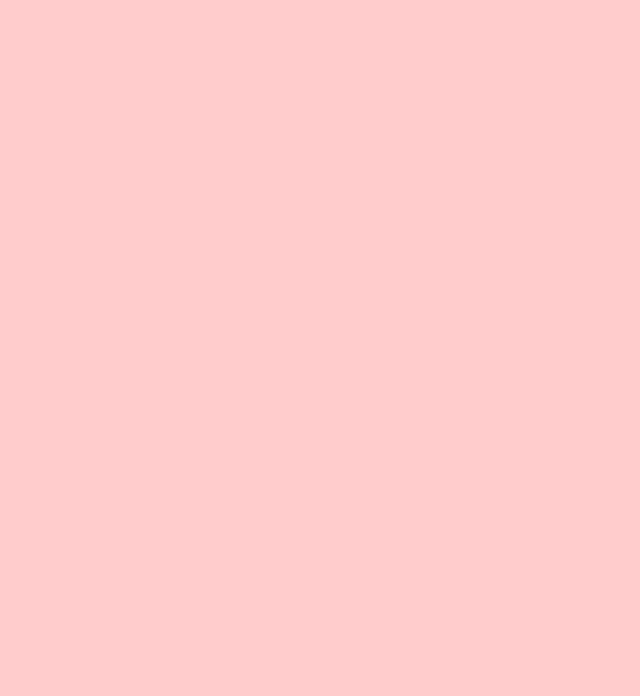
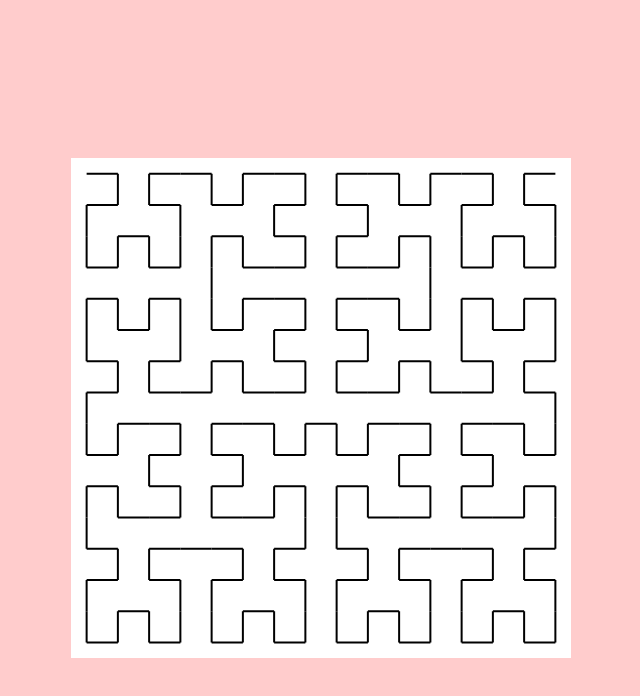
Before and after one commit to jonathan-potter/hilbert-curve, a website built with webpack: page index.html in a window 1280 px wide. Shown: the whole page, without its empty margins (327-967 px from the left). Built offline with nearby package versions, Linux system fonts and the light colour scheme; files whose address does not match are found by name.

Commit message:
basic functionality

```diff
--- a/css/app.scss
+++ b/css/app.scss
@@ -1,5 +1,19 @@
 $reddish-color: #fcc;
+
+html, body {
+  width: 100%;
+  height: 100%;
+}
 
 body {
   background: $reddish-color;
+  height: 100%;
+
+  display: flex;
+  align-items: center;
+  justify-content: center;
 }
+
+canvas {
+  background: white;
+}
--- a/index.html
+++ b/index.html
@@ -7,6 +7,8 @@
     <link rel="stylesheet" href="build/style.css">
   </head>
   <body>
+    <canvas width="500" height="500"></canvas>
+
     <script src="build/bundle.js"></script>
   </body>
 </html>
--- /dev/null
+++ b/javascript/classes/DrawingVector.js
@@ -0,0 +1,41 @@
+import { rotate, scalarMultiply } from 'classes/Vector'
+
+const { PI: pi } = Math
+
+const canvas = document.getElementsByTagName('canvas')[0]
+const context = canvas.getContext('2d')
+
+export default class DrawingVector {
+  constructor ({ direction, position, length }) {
+    this.direction = direction
+    this.position = position
+    this.length = length
+  }
+
+  draw () {
+    context.lineWidth = 2
+    context.strokeStyle = 'black'
+    context.beginPath()
+
+    const { x, y } = this.position
+    const { x: dx, y: dy } = scalarMultiply(this.direction, this.length)
+    context.moveTo(x, y)
+    context.lineTo(x + dx, y + dy)
+    context.closePath()
+
+    context.stroke()
+
+    this.position = { x: x + dx, y: y + dy }
+  }
+
+  rotate (direction) {
+    let angle = 0
+    if (direction === 'L') {
+      angle = pi / 2
+    } else if (direction === 'R') {
+      angle = -pi / 2
+    }
+
+    this.direction = rotate(this.direction, angle)
+  }
+}
--- /dev/null
+++ b/javascript/classes/Vector.js
@@ -0,0 +1,70 @@
+const { atan2, cos, PI: pi, random, sin, sqrt } = Math
+
+export const randomVelocity = maxSpeed => {
+  const direction = random() * 2 * pi
+  const speed = random() * maxSpeed
+
+  return {
+    x: speed * cos(direction),
+    y: speed * sin(direction)
+  }
+}
+
+export const dot = (vector1, vector2) => {
+  return vector1.x * vector2.x + vector1.y * vector2.y
+}
+
+export const magnitude = vector => {
+  const { x, y } = vector
+
+  return sqrt(x * x + y * y)
+}
+
+export const argument = vector => {
+  return atan2(vector.y, vector.x)
+}
+
+export const normalize = vector => {
+  const { x, y } = vector
+  const mag = magnitude(vector)
+
+  return {
+    x: x / mag,
+    y: y / mag
+  }
+}
+
+export const middlePoint = (vector1, vector2) => ({
+  x: (vector1.x + vector2.x) / 2,
+  y: (vector1.y + vector2.y) / 2
+})
+
+export const add = (vector1, vector2) => ({
+  x: vector1.x + vector2.x,
+  y: vector1.y + vector2.y
+})
+
+export const subtract = (vector1, vector2) => ({
+  x: vector1.x - vector2.x,
+  y: vector1.y - vector2.y
+})
+
+export const scalarMultiply = (vector, scalar) => ({
+  x: vector.x * scalar,
+  y: vector.y * scalar
+})
+
+export const reverse = vector => ({
+  x: -vector.x,
+  y: -vector.y
+})
+
+export const rotate = (vector, angle) => {
+  const mag = magnitude(vector)
+  const arg = argument(vector)
+
+  return {
+    x: mag * cos(arg + angle),
+    y: mag * sin(arg + angle)
+  }
+}
--- a/javascript/index.js
+++ b/javascript/index.js
@@ -1,3 +1,89 @@
+import DrawingVector from 'classes/DrawingVector'
+
 import 'css/app.scss'
 
-console.log("it's alive!")
+const { abs, sqrt } = Math
+const { requestAnimationFrame } = window
+
+function nextOrder (curve, order) {
+  let newCurve = curve.concat(curve)
+
+  let numS = 0
+  const compare = isEven(order)
+    ? isEven
+    : isOdd
+
+  newCurve = newCurve.map((turn, index) => {
+    if (turn === 'S') { numS += 1 }
+
+    if (turn === 'S' && compare(numS) && index !== 0) {
+      return 'L'
+    } else {
+      return turn
+    }
+  })
+
+  newCurve = newCurve.map((turn, index) => {
+    if (turn === 'S' && index !== 0) { return 'T' }
+
+    return turn
+  })
+
+  newCurve = newCurve.map((turn, index) => {
+    if (index > newCurve.length / 2) { return turn }
+
+    if (turn === 'R') {
+      return 'L'
+    } else if (turn === 'L') {
+      return 'R'
+    }
+
+    return turn
+  })
+
+  return newCurve.concat(newCurve.slice().reverse())
+}
+
+function isEven (number) {
+  return number % 2 === 0
+}
+
+function isOdd (number) {
+  return abs(number % 2) === 1
+}
+
+let curve = ['S', 'R', 'R', 'S']
+curve = nextOrder(curve, 2)
+curve = nextOrder(curve, 3)
+curve = nextOrder(curve, 4)
+// curve = nextOrder(curve, 5)
+// curve = nextOrder(curve, 6)
+// curve = nextOrder(curve, 7)
+
+const length = (1 / sqrt(curve.length)) * 500
+const start = { x: length / 2, y: length / 2 }
+const drawingVector = curve[1] === 'R'
+  ? new DrawingVector({
+    direction: { x: 0, y: 1 },
+    position: start,
+    length
+  })
+  : new DrawingVector({
+    direction: { x: 1, y: 0 },
+    position: start,
+    length
+  })
+
+curve.shift()
+function draw () {
+  const turn = curve.shift()
+
+  if (turn) {
+    drawingVector.draw()
+    drawingVector.rotate(turn)
+
+    requestAnimationFrame(draw)
+  }
+}
+
+requestAnimationFrame(draw)
--- a/package.json
+++ b/package.json
@@ -1,5 +1,5 @@
 {
-  "name": "hilbert curve",
+  "name": "hilbert-curve",
   "version": "0.0.1",
   "description": "Rendering of the hilbert curve",
   "scripts": {
--- a/webpack.config.js
+++ b/webpack.config.js
@@ -13,8 +13,9 @@ module.exports = {
     extensions: ['.js', '.jsx'],
     alias: {
       /* eslint-disable key-spacing */
-      css: path.resolve(__dirname, 'css'),
-      javascript: path.resolve(__dirname, 'javascript')
+      css:        path.resolve(__dirname, 'css'),
+      javascript: path.resolve(__dirname, 'javascript'),
+      classes:    path.resolve(__dirname, 'javascript', 'classes')
       /* eslint-enable key-spacing */
     }
   },
@@ -42,8 +43,8 @@ module.exports = {
       filename: 'build/style.css',
       allChunks: true
     }),
-    new webpack.optimize.UglifyJsPlugin({
-      sourceMap: true
-    })
+    // new webpack.optimize.UglifyJsPlugin({
+    //   sourceMap: true
+    // })
   ]
 }
```
